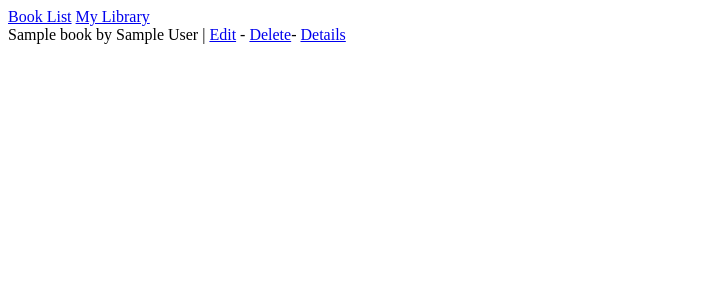
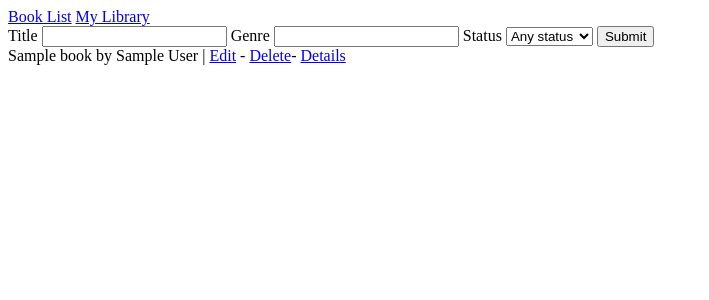
Before and after one commit to saineee/novelstack, a Django app: page /books/ in a window 1280 px wide. Shown: the top 300 px of the page, without its empty margins (0-709 px from the left). Run offline with Django 5.2, Linux system fonts and the light colour scheme; tables that the repository leaves empty hold one stand-in row (values such as "Sample post").

Commit message:
feat: add search and filter form to book list

```diff
--- a/books/templates/books/book_list.html
+++ b/books/templates/books/book_list.html
@@ -1,8 +1,24 @@
 {% extends 'base.html' %}
 {% block title %}Book List{% endblock %}
 {% block content %}
+    <form method="GET" action="{% url 'book_list' %}">
+        <label for="title-input">Title</label>
+        <input type="text" name="title" id="title-input" value="{{ title }}">
+        <label for="genre-input">Genre</label>
+        <input type="text" name="genre" id="genre-input" value="{{ genre }}">
+        <label for="status-input">Status</label>
+        <select name="status" id="status-input">
+            <option value="" {% if not status %}selected{% endif %}>Any status</option>
+            {% for value, name in status_choices %}
+                <option value="{{ value }}" {% if status == value %}selected{% endif %}>{{ name }}</option>
+            {% endfor %}
+        </select>
+        <button type="submit">Submit</button>
+    </form>
     {% for book in books %}
         {{ book.title }} by {{ book.author }} | <a href="{% url 'book_update' book.id %}">Edit</a> - <a href="{% url 'book_delete' book.id %}">Delete</a>-
     <a href="{% url 'book_details' book.id %}">Details</a><br>
+    {% empty %}
+    <p>No books found.</p>
     {% endfor %}
 {% endblock %}
--- a/books/views.py
+++ b/books/views.py
@@ -44,16 +44,17 @@ def book_details(request, book_id):
 
 def book_list(request):
     sorted_books = Book.objects.order_by('title')
-    title = request.GET.get('title')
-    genre = request.GET.get('genre')
-    status = request.GET.get('status')
+    title = request.GET.get('title', '')
+    genre = request.GET.get('genre', '')
+    status = request.GET.get('status', '')
+    status_choices = Book.STATUS_CHOICES
     if title:
         sorted_books = sorted_books.filter(title__icontains=title)
     if genre:
         sorted_books = sorted_books.filter(genre__icontains=genre)
     if status:
-        sorted_books = sorted_books.filter(status = status)
-    return render(request, 'books/book_list.html', {'books': sorted_books})
+        sorted_books = sorted_books.filter(status=status)
+    return render(request, 'books/book_list.html', {'books': sorted_books, 'title': title, 'genre': genre, 'status': status, 'status_choices': status_choices})
 
 def home(request):
     return render(request, 'home.html')
```
